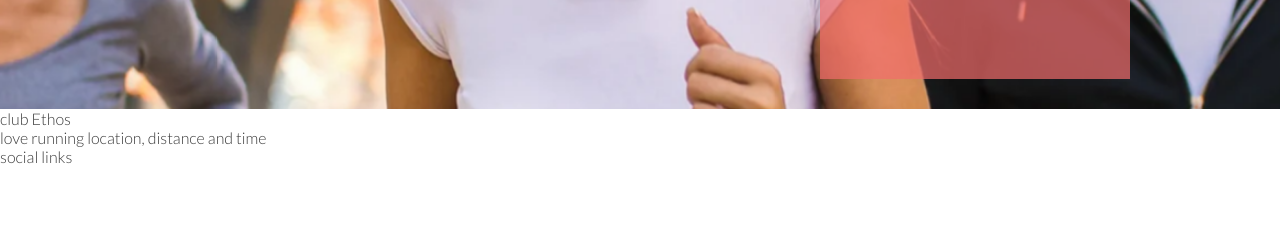
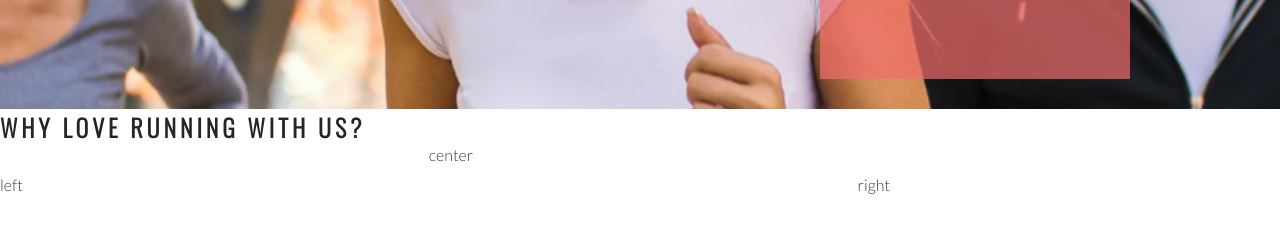
Before and after one commit to uchenna631/love-running, a plain HTML site: page index.html in a window 1280 px wide. Shown: the part 566-800 px from the top of the page. Drawn offline with nearby package versions, Linux system fonts and the light colour scheme.

Commit message:
add club ethos main structure

```diff
--- a/assets/css/style.css
+++ b/assets/css/style.css
@@ -21,6 +21,7 @@ h1, h2 {
 #logo {
     float: left;
     font-size: 280%;
+    margin-left: 30px;
 
 }
 
@@ -107,3 +108,24 @@ h1, h2 {
 
     position: absolute;
 }
+
+#club-ethos {
+    height: 600px;
+}
+
+#left-about {
+    padding-top: 30px;
+    width: 33%;
+    float: left;
+}
+
+#right-about {
+    padding-top: 30px;
+    width: 33%;
+    float: right;
+}
+
+#center-about {
+    width: 33%;
+    margin: 0 auto;
+}
--- a/index.html
+++ b/index.html
@@ -38,8 +38,12 @@
             <h3>dublin docklands and phoenix park</h3>
         </div>
     </section>
-    <section>
-        club Ethos
+    <section id="club-ethos">
+        <h2>Why Love Running With Us? </h2>
+        <div id="left-about">left</div>
+        <div id="right-about">right</div>
+        <div id="center-about">center</div>
+
     </section>
     <section>
         love running location, distance and time
```
